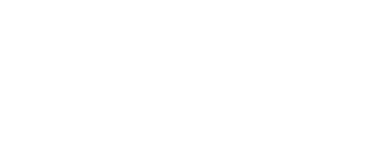
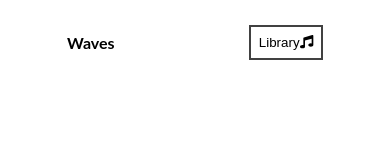
Before and after one commit to Roeck/Tuned, a React (Create React App) app: page / in a window 390 px wide. Shown: the top 160 px of the page. Built offline with nearby package versions, Linux system fonts and the light colour scheme.

Commit message:
nav styles

```diff
--- a/src/App.js
+++ b/src/App.js
@@ -4,6 +4,7 @@
 import Song from './components/Song'
 import Library from './components/Library'
 import LibrarySong from './components/LibrarySong'
+import Nav from './components/Nav'
 import chillHop from './data';
 import {playAudio} from './util';
 
@@ -47,6 +48,7 @@
 
   return (
     <div className="App">
+      <Nav libraryStatus={libraryStatus} setLibraryStatus={setLibraryStatus} />
       <Song currentSong={currentSong} />
       <Player
         audioRef={audioRef}
--- /dev/null
+++ b/src/styles/_nav.scss
@@ -0,0 +1,30 @@
+nav {
+  min-height: 10vh;
+  display: flex;
+  justify-content: space-around;
+  align-items: center;
+  button {
+    background: transparent;
+    border: none;
+    cursor: pointer;
+    padding: 0.5rem;
+    border: 2px solid rgb(65, 65, 65);
+    transition: all 0.3s ease;
+    &:hover {
+      background: rgb(65, 65, 65);
+      color: white;
+    }
+  }
+  .library-active {
+    background: rgb(65, 65, 65);
+    color: white;
+  }
+}
+
+@media screen and (max-width: 768px) {
+  nav {
+    button {
+      z-index: 10;
+    }
+  }
+}
--- a/src/styles/app.scss
+++ b/src/styles/app.scss
@@ -34,4 +34,4 @@
 @import "./song";
 @import "./player";
 @import "./library";
-// @import "./nav";
+@import "./nav";
```
